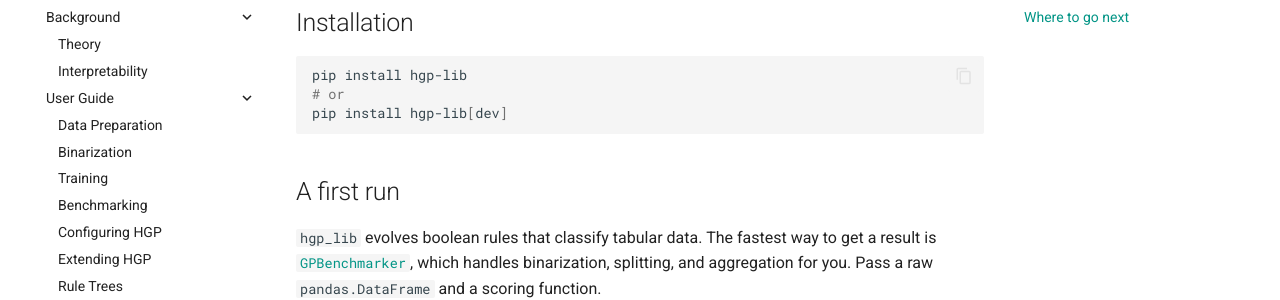
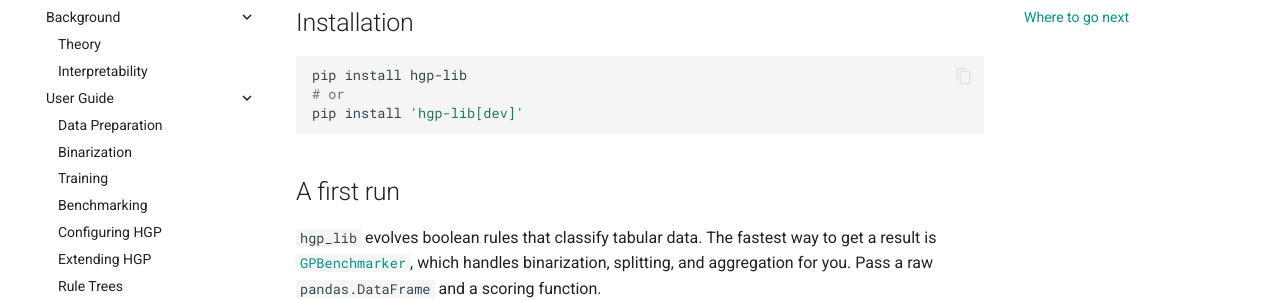
Before and after one commit to fii-optim-lab/hgp-lib, an MkDocs documentation site: the page built from docs/getting-started.md, in a window 1280 px wide and 1382 px high. Shown: the part 175-475 px from the top of the window. Built offline with MkDocs 1.6.1 and Material for MkDocs 9.7.7, drawn with Linux system fonts in a browser that asks for light colours; comment, search, counter and statistics services are not loaded.

````diff
--- a/docs/getting-started.md
+++ b/docs/getting-started.md
@@ -5,7 +5,7 @@
 ```bash
 pip install hgp-lib
 # or
-pip install hgp-lib[dev]
+pip install 'hgp-lib[dev]'
 ```
 
 ## A first run
````
Also changed, not shown: README.md (+1 -1 lines).
